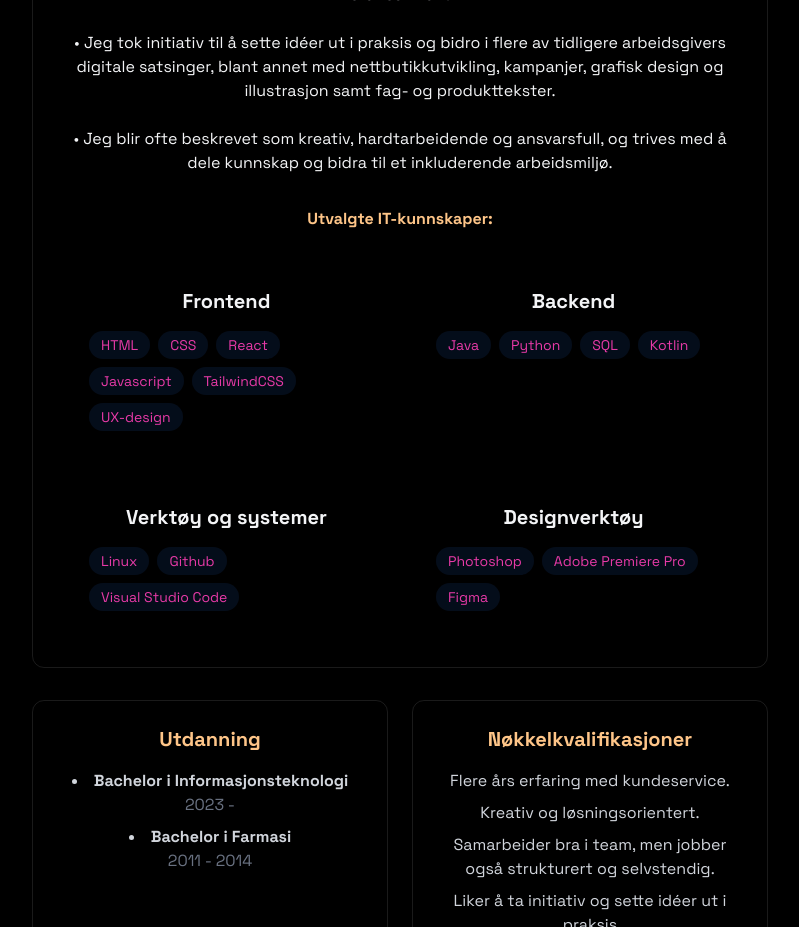
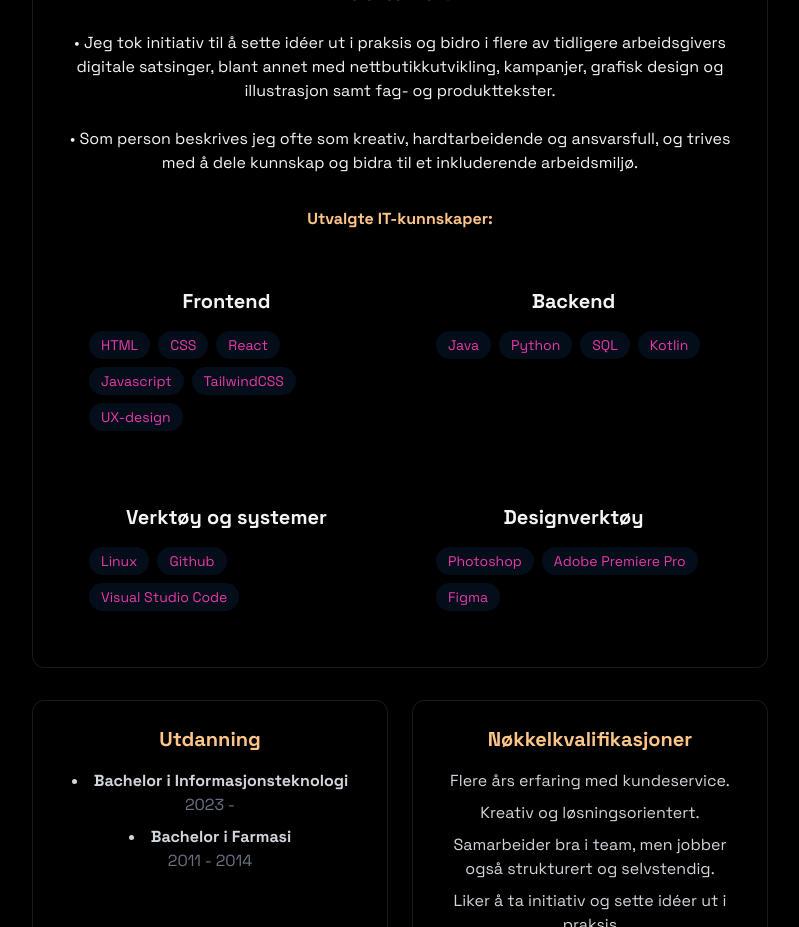
Before and after one commit to csselia/portfolio, a React (Vite) app: page / in a window 1280 px wide. Shown: the part 1300-2227 px from the top of the page, without its empty margins (240-1039 px from the left). Built offline with nearby package versions, Linux system fonts and the light colour scheme.

Commit message:
oppdatering

```diff
--- a/src/components/sections/About.jsx
+++ b/src/components/sections/About.jsx
@@ -62,7 +62,7 @@ export const About = () => {
           <br />
 
           <p>
-            • Jeg blir ofte beskrevet som kreativ, hardtarbeidende og
+            • Som person beskrives jeg ofte som kreativ, hardtarbeidende og
             ansvarsfull, og trives med å dele kunnskap og bidra til et
             inkluderende arbeidsmiljø.
           </p>
```
